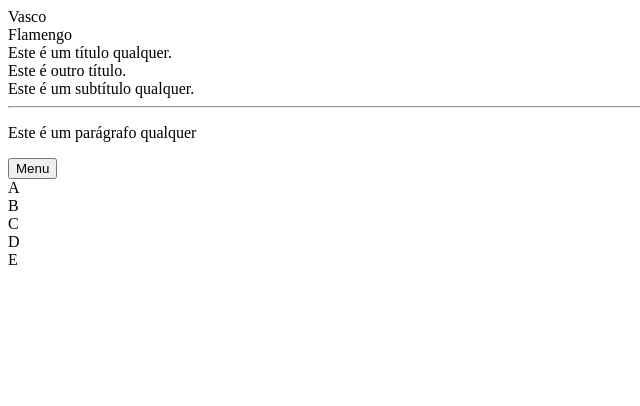
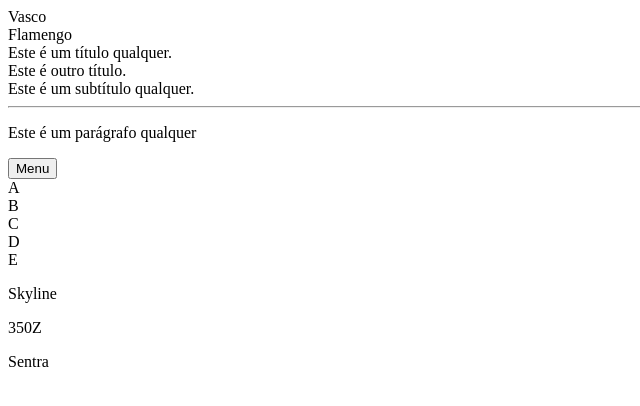
Before and after one commit to rodrigoremigio/Curso-JavaScript-JQuery-KevenJesus, a plain HTML site: page index.html in a window 1280 px wide. Shown: the whole page, without its empty margins (0-640 px from the left). Drawn offline with Linux system fonts and the light colour scheme.

Commit message:
Aula 9 - appendChild

```diff
--- a/index.html
+++ b/index.html
@@ -26,6 +26,10 @@
 		<div class="filho">D</div>
 		<div class="filho">E</div>
 
+		<div id="nissan">
+
+		</div>
+
 		<script type="text/javascript" src="js/cursojavascript.js"></script>
 	</body>
 </html>
--- a/js/cursojavascript.js
+++ b/js/cursojavascript.js
@@ -53,3 +53,21 @@
 p.innerHTML = "Olá, estou no console."
 
 console.log(img, p);
+
+/*---------------------------------*\
+	  Aula 9 - appendChild
+\*---------------------------------*/
+
+//Criando uma variável para inserir  um parágrafo dentro da página.
+var carro1 = document.createElement("p");
+carro1.innerHTML = "Skyline";
+
+var carro2 = document.createElement("p");
+carro2.innerHTML = "350Z";
+
+var carro3 = document.createElement("p");
+carro3.innerHTML = "Sentra";
+
+document.getElementById("nissan").appendChild(carro1);
+document.getElementById("nissan").appendChild(carro2);
+document.getElementById("nissan").appendChild(carro3);
```
